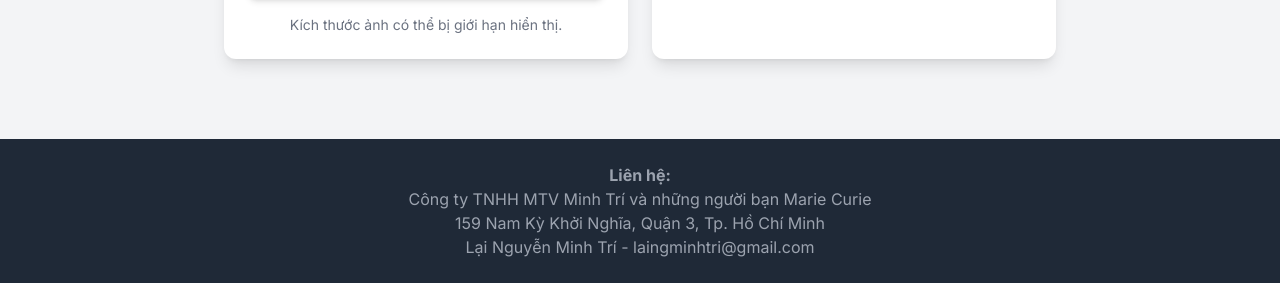
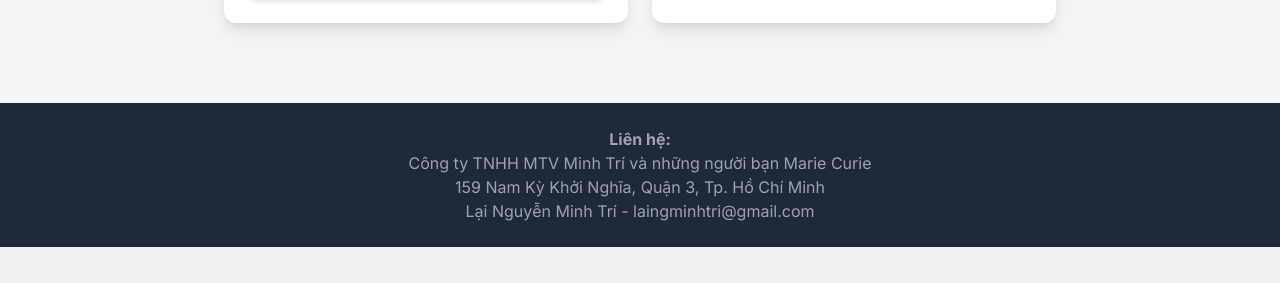
Before and after one commit to minhtriizkooooo-sys/EMR-Analysis, a Flask app: template templates/emr_prediction.html in a window 1280 px wide. Shown: the part 828-1111 px from the top of the page. After the commit the page ends 1075 px from the top, so only its background shows below. Run offline with Flask 3, Linux system fonts and the light colour scheme; the template is opened without the code that fills it, so the values that code supplies are empty; some libraries are stand-ins or nearby versions.

Commit message:
Update emr_prediction.html

```diff
--- a/templates/emr_prediction.html
+++ b/templates/emr_prediction.html
@@ -103,7 +103,7 @@
                         <h3 class="text-xl font-semibold text-gray-700 mb-4">Hình ảnh đã Tải lên: {{ image_name }}</h3>
                         <img src="{{ url_for('uploaded_file', filename=image_name) }}" alt="Uploaded Image"
                              class="max-w-full h-auto rounded-lg shadow-md border-4 border-gray-100 object-contain max-h-80">
-                        <p class="mt-4 text-sm text-gray-500">Kích thước ảnh có thể bị giới hạn hiển thị.</p>
+
                     </div>
 
                     <div class="bg-white p-6 rounded-xl shadow-lg result-box">
```
